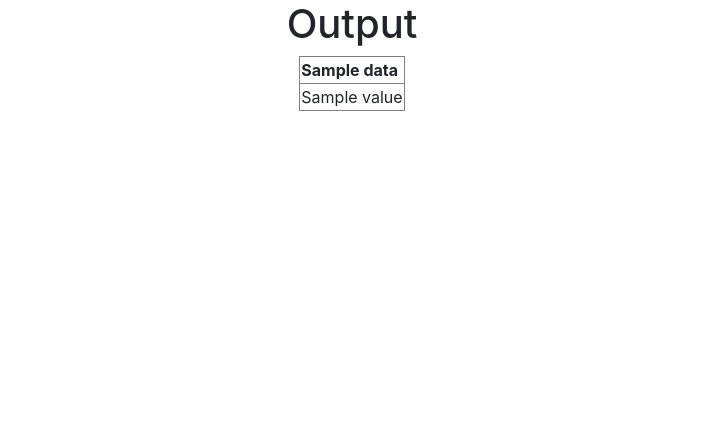
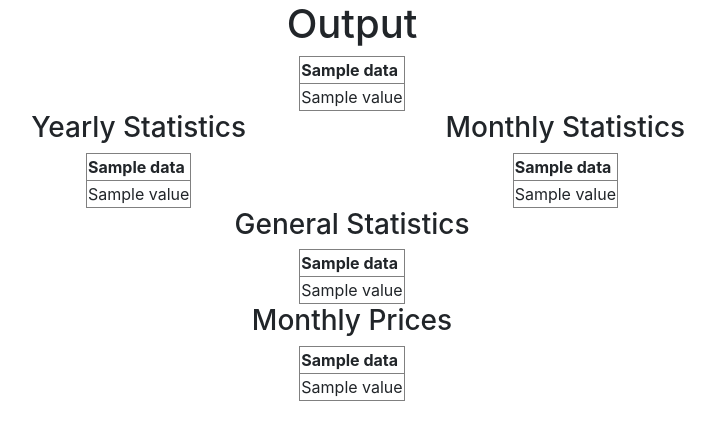
Before and after one commit to beachc15/finance_app, a Django app: template varcovar/templates/varcovar/api.html in a window 1280 px wide. Shown: the top 440 px of the page, without its empty margins (288-1003 px from the left). Run offline with Django 3.2, Linux system fonts and the light colour scheme; the template is opened without the code that fills it: most values are stand-ins (such as "Sample title", 1, 10 or a date in 2020); some libraries are stand-ins or nearby versions.

Commit message:
updated for addition of monthly prices and statistics

```diff
--- a/requirements.txt
+++ b/requirements.txt
@@ -1,5 +1,5 @@
 asgiref==3.2.7
-certifi==2019.11.28
+certifi==2020.4.5.1
 chardet==3.0.4
 Django==3.0.5
 django-pandas==0.6.1
--- a/varcovar/templates/varcovar/api.html
+++ b/varcovar/templates/varcovar/api.html
@@ -26,6 +26,90 @@
                         </tr>
                     {% endfor %}
             </table>
+
+        </div>
+    <div class="row justify-content-center" id="stats">
+        <div class="col-4" id="year_stats">
+            <div class="row justify-content-center">
+                <h3>Yearly Statistics</h3>
+            </div>
+            <div class="row justify-content-center">
+                <table border="1px">
+                    <tr>
+                        {% for data in year_stats %}
+                            <th>{{ data }}</th>
+                        {% endfor %}
+
+                        {% for _, record in year_stats.iterrows %}
+                            <tr>
+                                {% for value in record %}
+                                    <td>{{ value }}</td>
+                                {% endfor %}
+                            </tr>
+                        {% endfor %}
+                </table>
+            </div>
+        </div>
+        <div class="col-4" id="month_stats">
+            <div class="row justify-content-center">
+                <h3>Monthly Statistics</h3>
+            </div>
+            <div class="row justify-content-center">
+                <table border="1px">
+                    <tr>
+                        {% for data in month_stats %}
+                            <th>{{ data }}</th>
+                        {% endfor %}
+
+                        {% for _, record in month_stats.iterrows %}
+                            <tr>
+                                {% for value in record %}
+                                    <td>{{ value }}</td>
+                                {% endfor %}
+                            </tr>
+                        {% endfor %}
+                </table>
+            </div>
+        </div>
+
+    </div>
+    <div class="row justify-content-center" id="general_stats">
+        <h3>General Statistics</h3>
+    </div>
+    <div class="row justify-content-center">
+            <table border="1px">
+                    <tr>
+                        {% for data in gen_stats %}
+                            <th>{{ data }}</th>
+                        {% endfor %}
+
+                        {% for _, record2 in gen_stats.iterrows %}
+                            <tr>
+                                {% for value2 in record2 %}
+                                    <td>{{ value2 }}</td>
+                                {% endfor %}
+                            </tr>
+                        {% endfor %}
+                </table>
+        </div>
+        <div class="row justify-content-center">
+            <h3>Monthly Prices</h3>
+        </div>
+        <div class="row justify-content-center">
+            <table border="1px">
+                    <tr>
+                        {% for data in prices %}
+                            <th>{{ data }}</th>
+                        {% endfor %}
+
+                        {% for _, record2 in prices.iterrows %}
+                            <tr>
+                                {% for value2 in record2 %}
+                                    <td>{{ value2 }}</td>
+                                {% endfor %}
+                            </tr>
+                        {% endfor %}
+                </table>
         </div>
 
     </div>
```
Also changed, not shown: varcovar/views.py (+35 -6 lines).
